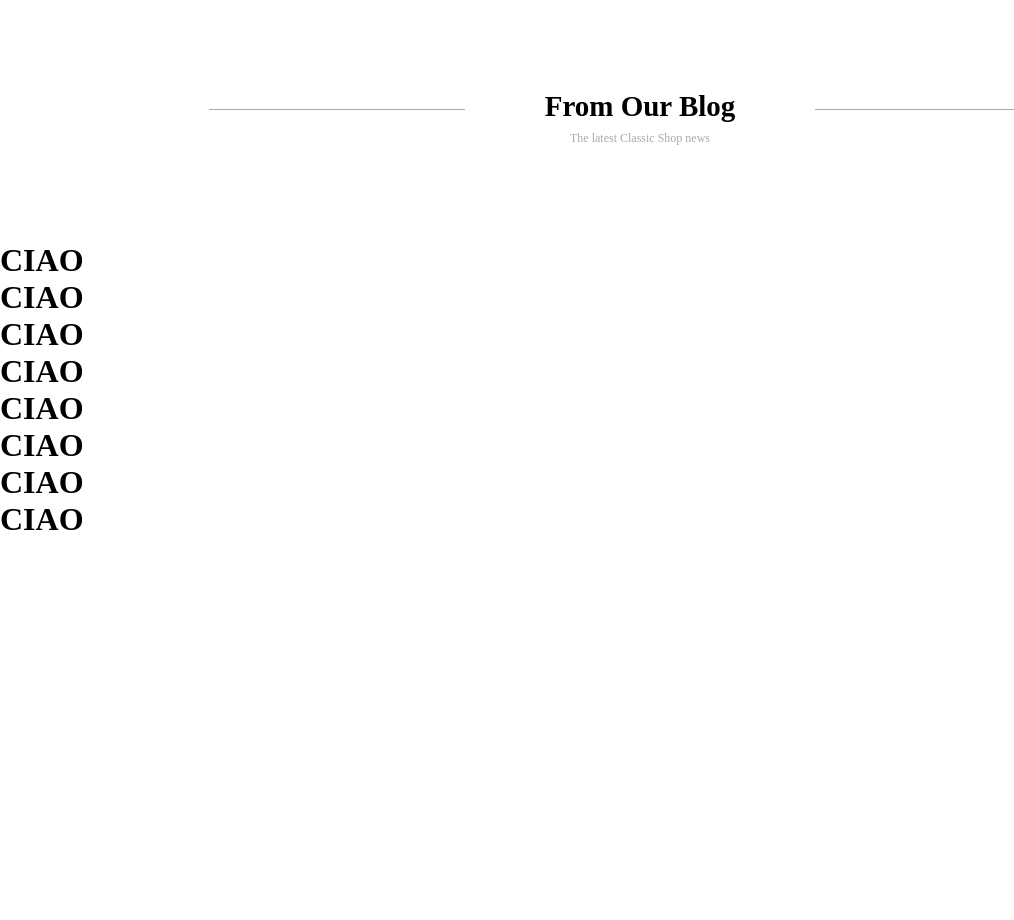
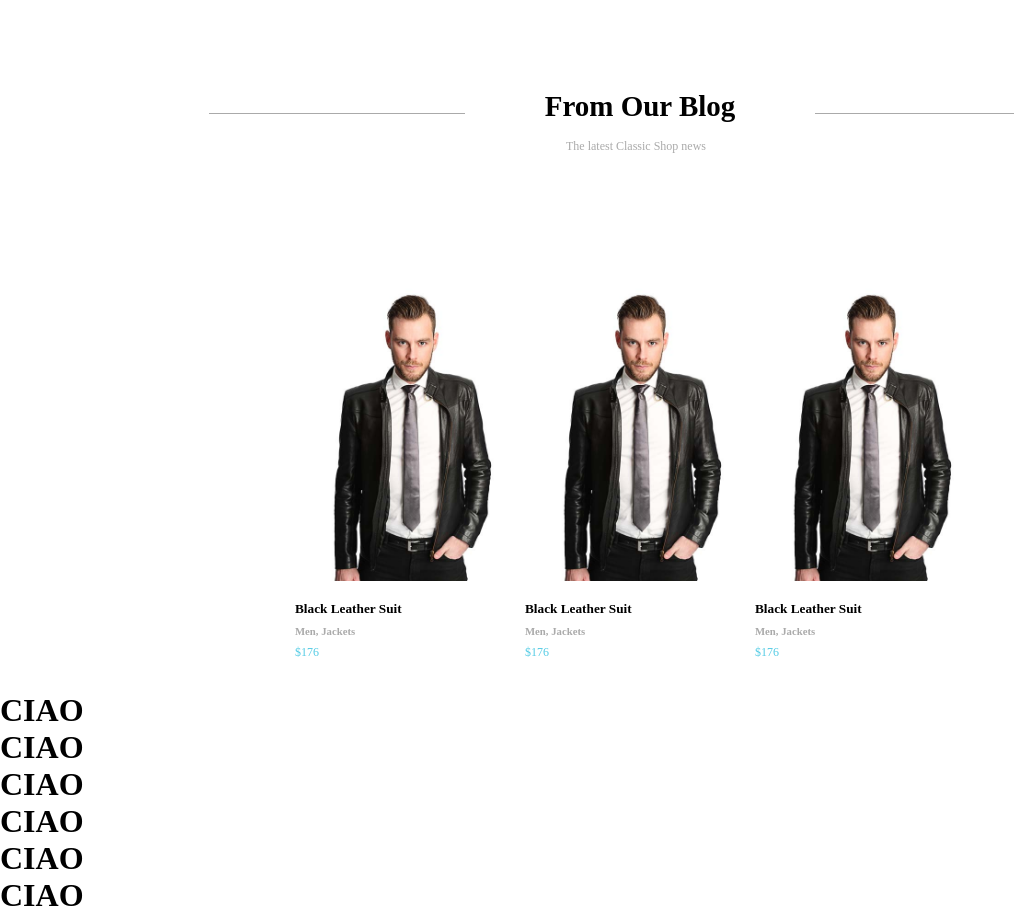
Before and after one commit to Pietro907/proj-html-vuejs, a Vue app: page / in a window 1280 px wide. Shown: the part 3920-4840 px from the top of the page, without its empty margins (0-1014 px from the left). Before the commit the page ends 4458 px from the top, so only its background shows below. Built offline with nearby package versions, Linux system fonts and the light colour scheme.

Commit message:
add draft  review

```diff
--- a/src/components/MainFeaturedProduction.vue
+++ b/src/components/MainFeaturedProduction.vue
@@ -121,7 +121,7 @@ export default {
      background-color: var(--bg-gray-light);
      height: 0.5px;
      width: 20%;
-     margin: 0 5rem 0.5rem;
+     margin: 0 5rem 1rem;
  }
 
  .category>a {
--- a/src/components/MainFromOurBlog.vue
+++ b/src/components/MainFromOurBlog.vue
@@ -22,6 +22,50 @@ export default {
 
     </div>
 
+    <div class="container">
+        <div class="row r_60 d_flex jst_center align_center">
+
+            <div class="col">
+                <div class="card products">
+                    <img src="../assets/img/featured_produtcs/black_leather/black_leather_suit.jpg" alt="">
+
+                    <div class="info_cost">
+                        <h5>Black Leather Suit</h5>
+                        <h6>Men, Jackets</h6>
+                        <p>$176</p>
+                    </div>
+
+                </div>
+            </div>
+
+            <div class="col">
+                <div class="card products">
+                    <img src="../assets/img/featured_produtcs/black_leather/black_leather_suit.jpg" alt="">
+
+                    <div class="info_cost">
+                        <h5>Black Leather Suit</h5>
+                        <h6>Men, Jackets</h6>
+                        <p>$176</p>
+                    </div>
+
+                </div>
+            </div>
+
+            <div class="col">
+                <div class="card products">
+                    <img src="../assets/img/featured_produtcs/black_leather/black_leather_suit.jpg" alt="">
+
+                    <div class="info_cost">
+                        <h5>Black Leather Suit</h5>
+                        <h6>Men, Jackets</h6>
+                        <p>$176</p>
+                    </div>
+
+                </div>
+            </div>
+
+        </div>
+    </div>
     <h1>CIAO</h1>
     <h1>CIAO</h1>
     <h1>CIAO</h1>
@@ -54,6 +98,40 @@ export default {
     width: 20%;
     margin: 0 5rem 0.5rem;
 }
+.r_60 {
+     width: 60%;
+     margin: 0 auto;
+     padding: 2rem 0;
+ }
+
+ .products>img {
+     width: 230px;
+ }
+
+ .info_cost>h5 {
+     padding: 1rem 0 0.5rem;
+ }
+
+ .info_cost>h6 {
+     color: var(--bg-gray-light);
+ }
+
+ p {
+     display: inline-block;
+     padding: 0.5rem 0.5rem 0 0;
+     font-size: 12px;
+     color: var(--bg-heaven);
+ }
+
+ .style_line {
+     text-decoration-line: line-through;
+     font-size: 9px;
+ }
+
+
+
+
+
 
 /* Utilities */
 .d_flex {
```
